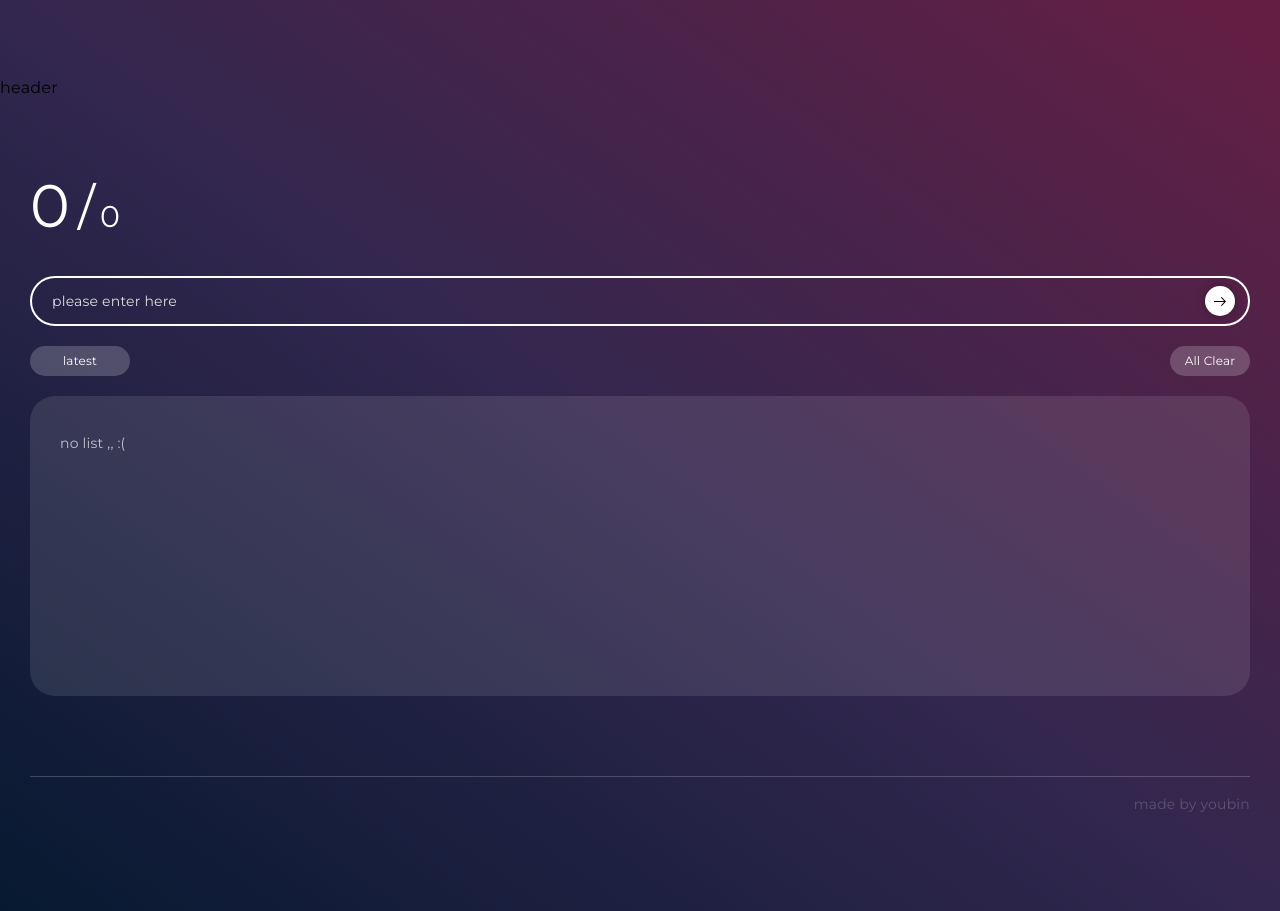
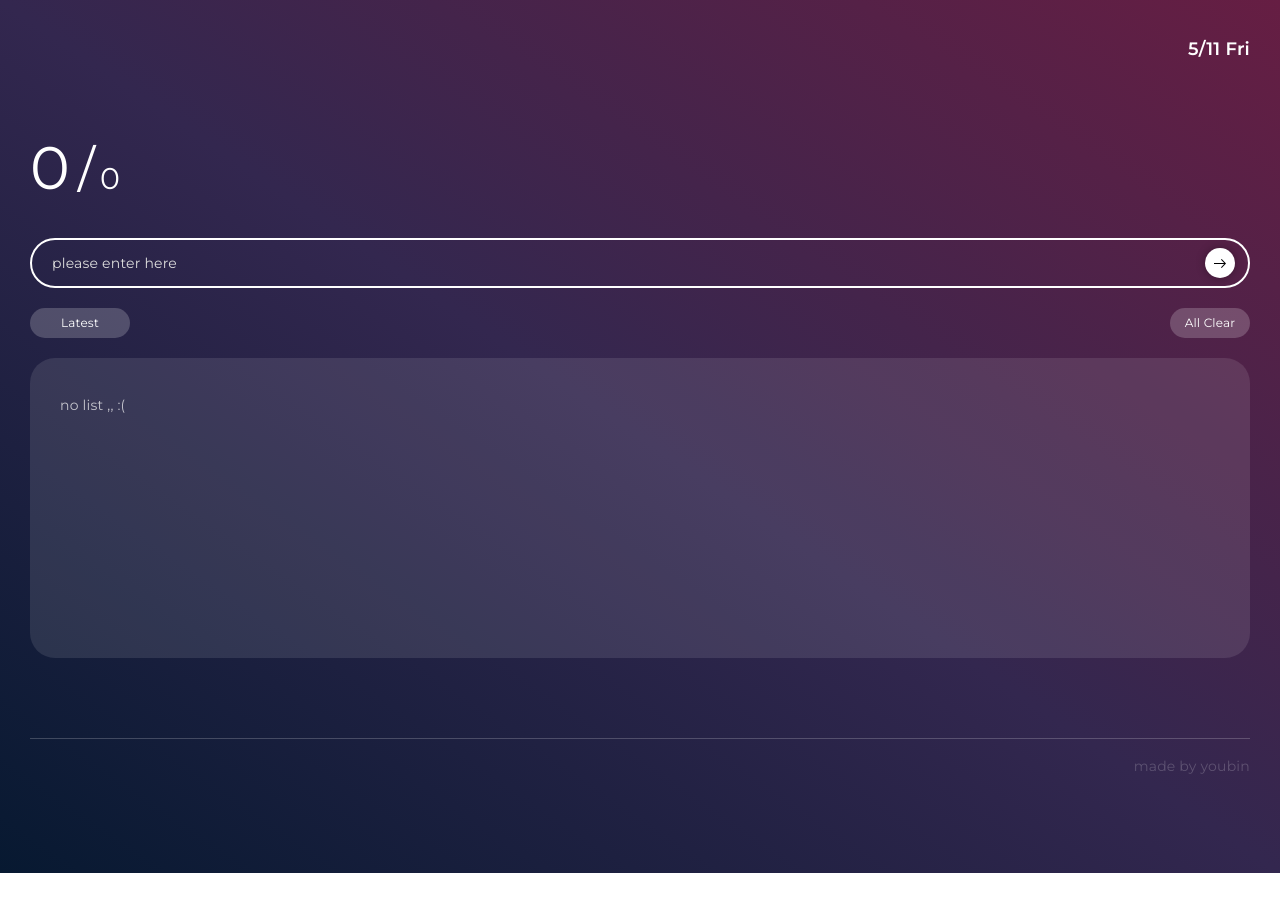
Before and after one commit to kimyoubin/TodoList, a Vue app: page / in a window 1280 px wide. After the commit the page ends 873 px from the top, so only its background shows below. Built offline with nearby package versions, Linux system fonts and the light colour scheme.

Commit message:
[Create] Header 영역 작업

```diff
--- a/src/components/Form/TodoInput.vue
+++ b/src/components/Form/TodoInput.vue
@@ -2,7 +2,6 @@
 	<input
 		:type="type"
 		:placeholder="placeholder"
-		:value="value"
 		@input="change"
 		>
 </template>
@@ -16,10 +15,6 @@ export default {
 			default: ''
 		},
 		placeholder: {
-			type: String,
-			default: ''
-		},
-		value: {
 			type: String,
 			default: ''
 		},
--- a/src/components/Form/TodoSelect.vue
+++ b/src/components/Form/TodoSelect.vue
@@ -1,7 +1,7 @@
 <template>
     <select name="" id="">
-        <option value="">latest</option>
-        <option value="">oldest</option>
+        <option value="">Latest</option>
+        <option value="">Oldest</option>
     </select>
 </template>
 
--- a/src/components/List/TodoListItem.vue
+++ b/src/components/List/TodoListItem.vue
@@ -1,9 +1,15 @@
 <template>
-    <div>
+    <div class="list-item">
+        <div class="left-area">
             <TodoCheckButton
                 :class="{ 'checked' : item.complete }"
                 @click.native="$emit('check', item)"/>
             <p class="label">{{ item.title }}</p>
+        </div>
+        <div class="right-area">
+            <button class="close">close button</button>
+            <div class="date">5/11 Fri</div>
+        </div>
     </div>
 </template>
 
@@ -26,8 +32,13 @@ export default {
 </script>
 
 <style lang="scss" scoped>
-div {
+.list-item {
+    position: relative;
+    display: flex;
+    justify-content: space-between;
+    align-items: center;
     margin-bottom: 25px;
+    .left-area {
         display: flex;
         align-items: center;
         .label {
@@ -36,4 +47,40 @@ div {
             letter-spacing: 1px;
         }
     }
+    .right-area {
+        .close {
+            position: relative;
+            width: 12px;
+            height: 12px;
+            top: -5px;
+            right: 0;
+            font-size: 0;
+            &::before, &::after {
+                content: '';
+                display: block;
+                position: absolute;
+                top: 50%;
+                left: 50%;
+                background-color: #fff;
+                transform: translate(-50%,-50%) rotate(45deg);
+            }
+            &::before {
+                width: 1px;
+                height: 100%;
+            }
+            &::after {
+                width: 100%;
+                height: 1px;
+            }
+        }
+        .date {
+            position: absolute;
+            right: 0;
+            top: 15px;
+            color: #fff;
+            font-size: 10px;
+            letter-spacing: 1px;
+        }
+    }
+}
 </style>
--- a/src/layouts/TodoHeader.vue
+++ b/src/layouts/TodoHeader.vue
@@ -1,6 +1,10 @@
 <template>
     <header>
-        header
+        <div class="wrap">
+            <div class="date">
+                5/11 Fri
+            </div>
+        </div>
     </header>
 </template>
 
@@ -12,6 +16,16 @@ export default {
 
 <style lang="scss" scoped>
 header {
-    padding: 80px 0;
+    padding: 40px 0 80px;
+    .wrap {
+        display: flex;
+        justify-content: flex-end;
+        padding: 0 30px;
+    }
+    .date {
+        font-size: 18px;
+        font-weight: 600;
+        color: #fff;
+    }
 }
 </style>
```
Lines whose indentation alone changed are shown as unchanged.
